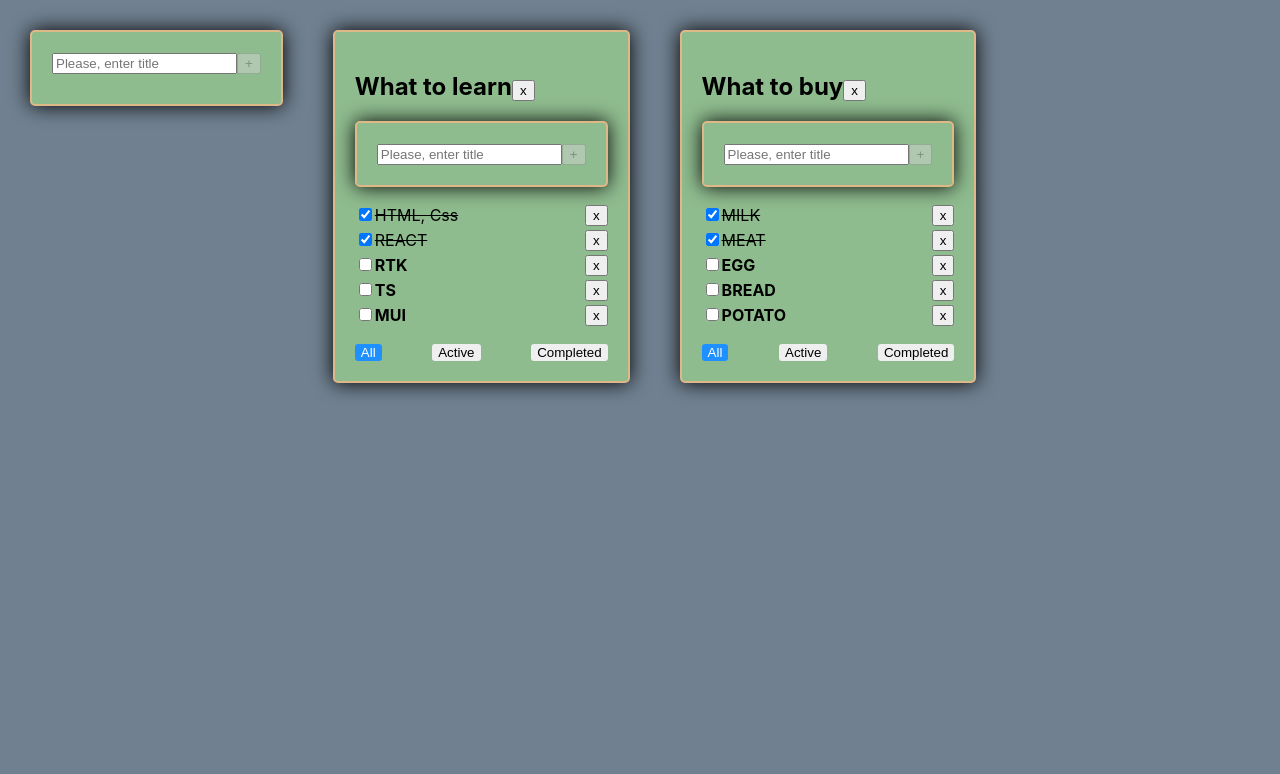
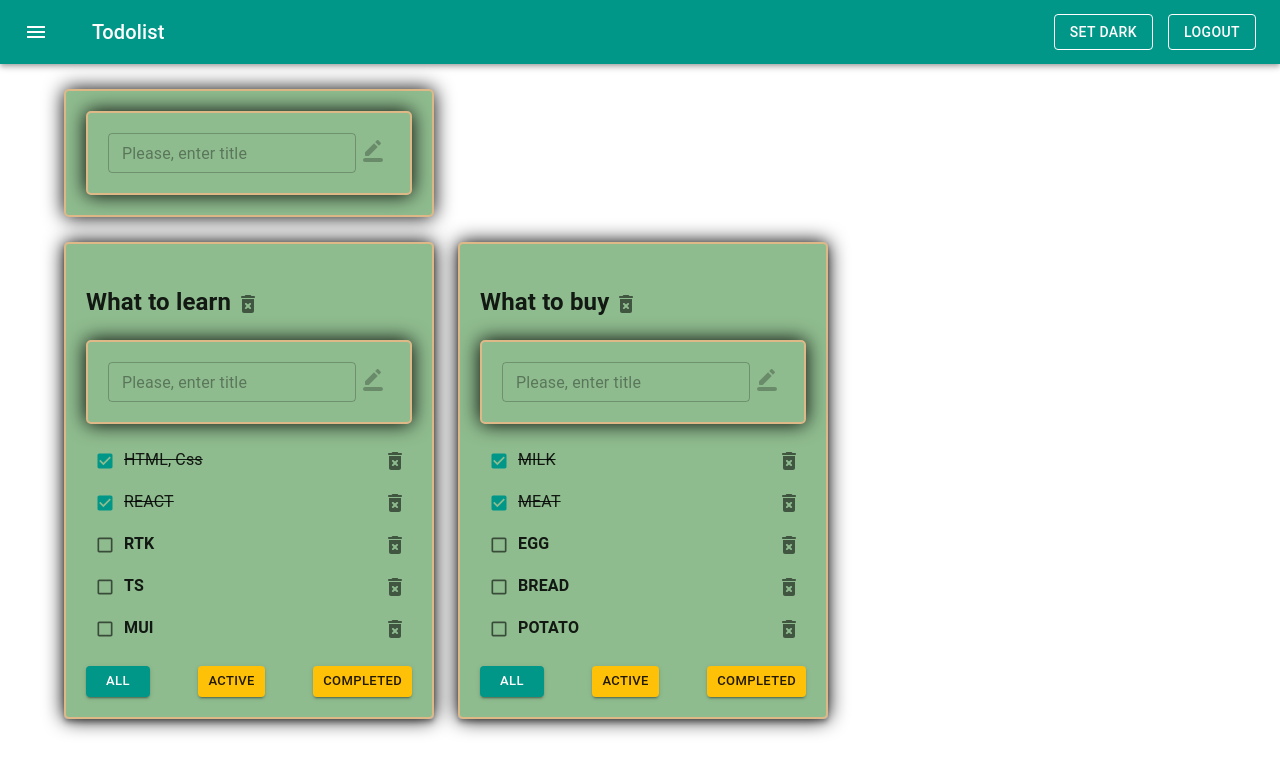
Before and after one commit to BSN89/todonew, a React (Create React App) app: page / in a window 1280 px wide. Shown: the top 774 px of the page. Built offline with nearby package versions, Linux system fonts and the light colour scheme.

Commit message:
create style from Material UI

```diff
--- a/package.json
+++ b/package.json
@@ -4,6 +4,10 @@
   "private": true,
   "homepage": "https://BSN89.github.io/todonew",
   "dependencies": {
+    "@emotion/react": "^11.11.1",
+    "@emotion/styled": "^11.11.0",
+    "@mui/icons-material": "^5.14.3",
+    "@mui/material": "^5.14.3",
     "@testing-library/jest-dom": "^5.14.1",
     "@testing-library/react": "^13.0.0",
     "@testing-library/user-event": "^13.2.1",
--- a/src/AddItemForm.tsx
+++ b/src/AddItemForm.tsx
@@ -1,4 +1,6 @@
 import React, {ChangeEvent, FC, KeyboardEvent, useState} from 'react';
+import {IconButton, TextField} from "@mui/material";
+import BorderColorRoundedIcon from '@mui/icons-material/BorderColorRounded';
 
 
 type AddItemFormPropsType = {
@@ -44,7 +46,8 @@ export const AddItemForm: FC<AddItemFormPropsType> = (props) => {
 const inputClasses = error || isTitleLengthTooLong ? "input-error" : undefined
     return (
         <div className="add-form">
-            <input
+            <TextField
+                size={"small"}
                 placeholder={"Please, enter title"}
                 value={title}
                 onChange={setTitleHandler}
@@ -52,11 +55,13 @@ const inputClasses = error || isTitleLengthTooLong ? "input-error" : undefined
                 onKeyDown={addTaskOnKeyPressHandler}
                 className={inputClasses}
             />
-            <button
+
+            <IconButton
+                size={"small"}
                 disabled={isAddBtnDisabled}
-                onClick={addItemHandler}
-            > +
-            </button>
+                onClick={addItemHandler}>
+                <BorderColorRoundedIcon/>
+            </IconButton>
             {titleMaxLengthWarning || userMessage}
 
         </div>
--- a/src/App.css
+++ b/src/App.css
@@ -3,14 +3,14 @@ body{
 
 }
 
-.App {
-  padding: 30px;
-  display: flex;
-}
+/*.App {*/
+/*  padding: 30px;*/
+/*  display: flex;*/
+/*}*/
 
-.App > div {
-  margin-right: 50px;
-}
+/*.App > div {*/
+/*  margin-right: 50px;*/
+/*}*/
 .todolist {
   border: 2px solid burlywood;
   border-radius: 5px;
@@ -65,9 +65,13 @@ h3{
 }
 .add-form{
   background-color: darkseagreen;
-  max-height: 2rem;
+  min-height: fit-content;
   border: 2px solid burlywood;
   border-radius: 5px;
   padding: 20px;
   box-shadow: 0 0 20px 0 black;
 }
+.form-wrapper {
+  display: flex;
+  align-items: center;
+}
--- a/src/App.tsx
+++ b/src/App.tsx
@@ -3,6 +3,20 @@ import './App.css';
 import {Todolist} from "./Todolist";
 import {v1} from "uuid";
 import {AddItemForm} from "./AddItemForm";
+import {
+    AppBar,
+    Button,
+    Container,
+    Grid,
+    IconButton,
+    Toolbar,
+    Typography,
+    Paper,
+    ThemeProvider,
+    createTheme, CssBaseline
+} from "@mui/material";
+import {Menu} from "@mui/icons-material";
+import {amber, teal} from "@mui/material/colors";
 
 export type TaskType = {
     id: string
@@ -42,7 +56,7 @@ function App() {
             {id: v1(), title: "POTATO", isDone: false}
         ]
     })
-
+const [isLightMode, setIsLightMode] = useState<boolean>(true)
     const removeTask = (taskID: string, todoListId: string) => {
         const updateTasks = tasks[todoListId].filter(t => t.id !== taskID)
         setTasks({...tasks, [todoListId]: updateTasks})
@@ -70,8 +84,6 @@ function App() {
         )
         setTasks({...tasks, [todoListId]: updateTasks})
     }
-
-
 
 
     const changeTodoListFilter = (nextFilter: FilterValuesType, todoListId: string) => {
@@ -117,8 +129,10 @@ function App() {
         const tasksWhatIWantToSee = getTaskForRender(tasks[tl.id], tl.filter)
 
         return (
-            <Todolist
-                key={tl.id}
+            <Grid item key={tl.id}>
+                <Paper elevation={4}>
+
+                <Todolist
                 todolistId={tl.id}
                 filter={tl.filter}
                 title={tl.title}
@@ -134,15 +148,70 @@ function App() {
                 changeTodoListFilter={changeTodoListFilter}
                 changeTodoListTitle={changeTodoListTitle}
             />
+                </Paper>
+            </Grid>
         )
     })
 
+    const mode = isLightMode ? 'light' : "dark"
+const customTheme = createTheme({
+    palette: {
+        primary: teal,
+        success: amber,
+        mode: mode
+    },
+})
+    return (
+<ThemeProvider theme={customTheme}>
+    <CssBaseline/>
+    <div className="App">
 
-    return (
-        <div className="App">
-            <AddItemForm titleMaxLength={25} addItem={addTodoList}/>
-            {todoListsComponents}
-        </div>
+        <AppBar position={"static"}>
+            <Toolbar>
+
+                <IconButton
+                    size={"large"}
+                    edge={"start"}
+                    color={"inherit"}
+                    aria-label={"menu"}
+                    sx={{mr: 4}}
+                >
+                    <Menu/>
+                </IconButton>
+                <Typography variant={"h6"} component={"div"} sx={{flexGrow: 1}}>
+
+                    Todolist
+
+                </Typography>
+                <Button
+                    color={"inherit"}
+                    variant={"outlined"}
+                    sx={{mr: "15px"}}
+                    onClick={ () => setIsLightMode(!isLightMode) }>
+                    {isLightMode ? "Set dark" : "Set light"}
+                </Button>
+                <Button
+                    color={"inherit"}
+                    variant={"outlined"}>LogOut
+                </Button>
+            </Toolbar>
+        </AppBar>
+
+        <Container>
+            <Grid container sx={{p: "25px 0"}}>
+                <div className={"add-form"}>
+                    <AddItemForm titleMaxLength={25} addItem={addTodoList}/>
+
+                </div>
+            </Grid>
+            <Grid container spacing={3}>
+                {todoListsComponents}
+
+            </Grid>
+        </Container>
+
+    </div>
+</ThemeProvider>
     );
 }
 
--- a/src/EditableSpan.tsx
+++ b/src/EditableSpan.tsx
@@ -1,4 +1,5 @@
 import React, {ChangeEvent, FC, useState} from 'react';
+import {TextField} from "@mui/material";
 
 
 type EditableSpanPropsType = {
@@ -22,7 +23,9 @@ export const EditableSpan: FC<EditableSpanPropsType> = (props) => {
 
     return (
         isEditMode
-            ? <input
+            ? <TextField
+            variant={"standard"}
+            size={"small"}
                 value={localTitle}
                 autoFocus
                 onChange={setLocalTitleHandler}
--- a/src/Todolist.tsx
+++ b/src/Todolist.tsx
@@ -2,7 +2,8 @@ import React, {ChangeEvent, FC, JSX} from 'react';
 import {FilterValuesType, TaskType} from "./App";
 import {AddItemForm} from "./AddItemForm";
 import {EditableSpan} from "./EditableSpan";
-
+import {Button, Checkbox, IconButton} from "@mui/material";
+import DeleteForeverRoundedIcon from '@mui/icons-material/DeleteForeverRounded';
 type TodolistPropsType = {
     todolistId: string
     title: string
@@ -53,14 +54,18 @@ export const Todolist: FC<TodolistPropsType> = (props) => {
         return (
             <li key={t.id}>
                 <div>
-                    <input
-                        type="checkbox"
+                    <Checkbox
+                        size={"small"}
                         checked={t.isDone}
                         onChange={changeTaskStatus}
                     />
                     <EditableSpan title={t.title} classes={taskClasses} changeTitle={changeTaskTitle}/>
                 </div>
-                <button onClick={removeTask}>x</button>
+                <IconButton
+                    size={"small"}
+                    onClick={removeTask}>
+                    <DeleteForeverRoundedIcon/>
+                </IconButton>
             </li>
 
         )
@@ -73,7 +78,11 @@ export const Todolist: FC<TodolistPropsType> = (props) => {
             <h2>
 
                 <EditableSpan title={props.title}  changeTitle={changeTodoListTitle}/>
-                <button onClick={removeTodoListHandler}>x</button>
+                <IconButton
+                    size={"small"}
+                    onClick={removeTodoListHandler}>
+                    <DeleteForeverRoundedIcon/>
+                </IconButton>
             </h2>
 
             <AddItemForm titleMaxLength={25} addItem={addTask}/>
@@ -83,24 +92,24 @@ export const Todolist: FC<TodolistPropsType> = (props) => {
             </ul>
 
             <div className={"filter-btn-wrapper"}>
-                <button
-                    className={props.filter === "all"
-                        ? "filter-btn filter-btn-active"
-                        : "filter-btn"}
+                <Button
+                    size={"small"}
+                    variant={"contained"}
+                    color={props.filter === "all" ? "primary" : "success"}
                     onClick={handlerCreator("all")}>All
-                </button>
-                <button
-                    className={props.filter === "active"
-                        ? "filter-btn filter-btn-active"
-                        : "filter-btn"}
+                </Button>
+                <Button
+                    size={"small"}
+                    variant={"contained"}
+                    color={props.filter === "active" ? "primary" : "success"}
                     onClick={handlerCreator("active")}>Active
-                </button>
-                <button
-                    className={props.filter === "completed"
-                        ? "filter-btn filter-btn-active"
-                        : "filter-btn"}
+                </Button>
+                <Button
+                    size={"small"}
+                    variant={"contained"}
+                    color={props.filter === "completed" ? "primary" : "success"}
                     onClick={handlerCreator("completed")}>Completed
-                </button>
+                </Button>
             </div>
         </div>
     );
```
Also changed, not shown: 1 other file (tests, documents, lock files or other folders).
